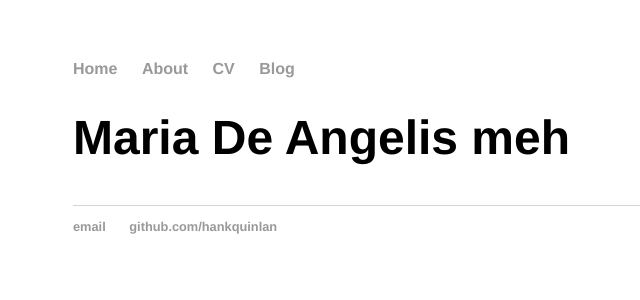
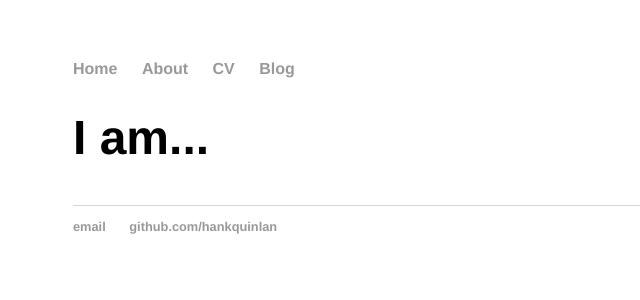
Before and after one commit to maria93101/maria93101.github.io, a Jekyll site: the page built from about/index.html, in a window 1280 px wide. Shown: the top 300 px of the page, without its empty margins (119-759 px from the left). Built offline with Jekyll 4.4.1, drawn with Linux system fonts in a browser that asks for light colours.

Commit message:
Update index.html

```diff
--- a/about/index.html
+++ b/about/index.html
@@ -1,6 +1,6 @@
 ---
 layout: default
-title: Maria De Angelis meh
+title: I am...
 ---
 	<h1>{{ page.title }}</h1>
 	<ul class="posts">
```
